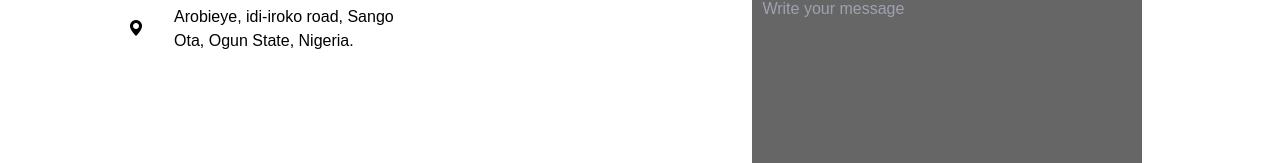
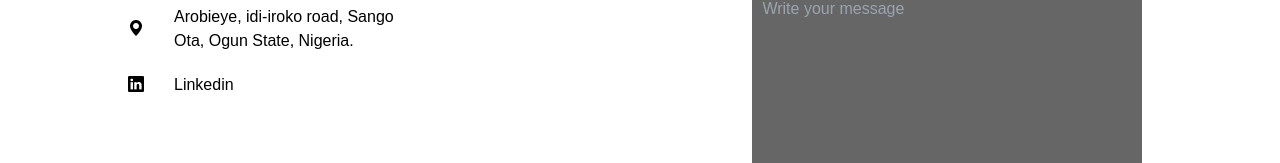
Before and after one commit to Funmight44/my-portfolio, a React (Create React App) app: page /contact in a window 1280 px wide. Shown: the part 459-622 px from the top of the page. Built offline with nearby package versions, Linux system fonts and the light colour scheme.

Commit message:
update contact

```diff
--- a/src/pages/contact.js
+++ b/src/pages/contact.js
@@ -1,5 +1,6 @@
 import { useState } from "react";
 import UseTitle from "../components/hook/useTitle";
+import { Link } from "react-router-dom";
 
 const Contact = () => {
   UseTitle("contact page")
@@ -50,6 +51,10 @@ const Contact = () => {
                             <p> <i class="bi bi-geo-alt-fill"></i></p>
                             <span>Arobieye, idi-iroko road, Sango Ota, Ogun State, Nigeria.</span>
                         </div>
+                        <div className="contact-detail">
+                          <p><i class="bi bi-linkedin"></i></p>
+                           <Link to="https://www.linkedin.com/in/akano-funmilayo44"><p>Linkedin</p></Link>
+                        </div>
                     </div>
                 </div>
                 <form onSubmit={onSubmit} className="contact-right">
```
